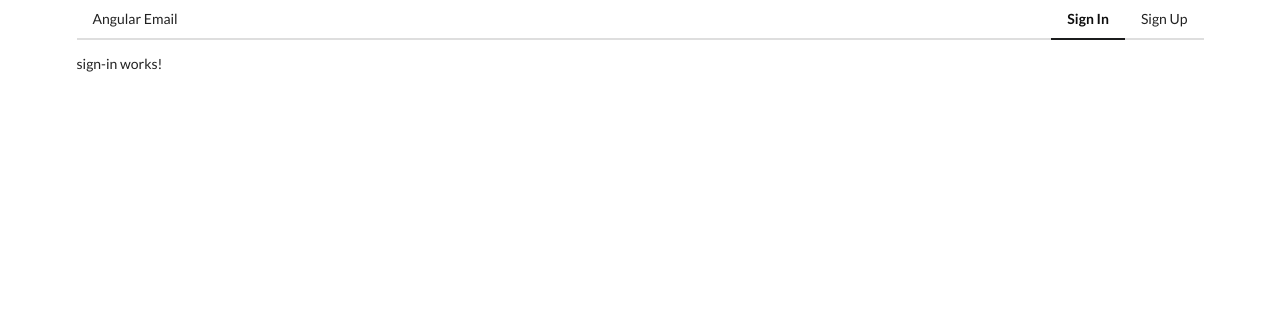
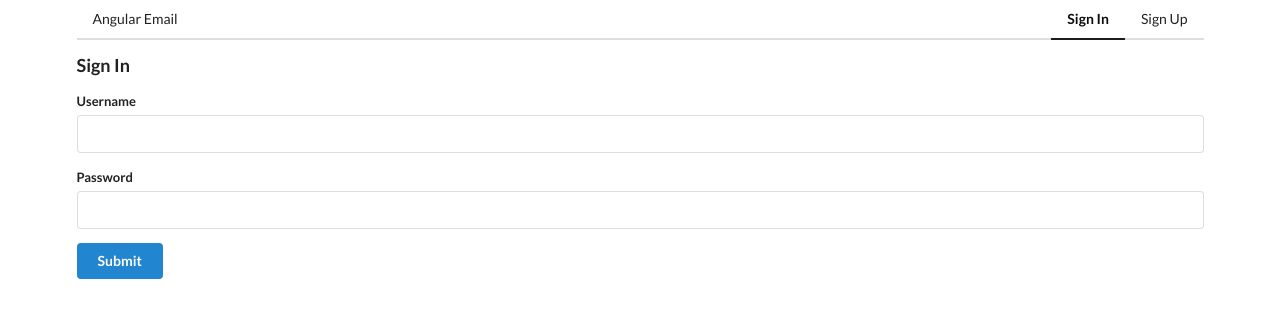
Before and after one commit to BalwantSandhu/emailclient, an Angular app: page / in a window 1280 px wide. Shown: the top 318 px of the page. Built offline with nearby package versions, Linux system fonts and the light colour scheme; no server answers.

Commit message:
Navigation after sign up or sign fixed

```diff
--- /dev/null
+++ b/src/app/Inbox/home/home.component.html
@@ -0,0 +1 @@
+<p>home works!</p>
--- /dev/null
+++ b/src/app/Inbox/inbox.routes.ts
@@ -0,0 +1,10 @@
+import { Routes } from "@angular/router";
+
+export const inboxRoutes: Routes = [
+    {
+        path: '',
+        loadComponent: () =>
+        import('./home/home.component')
+        .then(c => c.HomeComponent)
+    }
+]
--- a/src/app/app.routes.ts
+++ b/src/app/app.routes.ts
@@ -14,6 +14,12 @@ export const routes: Routes = [
         .then(c => c.SignOutComponent)
     },
     {
+        path: 'inbox',
+        loadChildren: () =>
+        import('./Inbox/inbox.routes')
+        .then(c => c.inboxRoutes)
+    },
+    {
         path: '',
         loadComponent: () =>
         import('./auth/sign-in/sign-in.component')
--- a/src/app/auth/auth.service.ts
+++ b/src/app/auth/auth.service.ts
@@ -15,6 +15,11 @@ interface SignupResponse{
 interface SignedinResponse{
   authenticated: boolean;
   username: string;
+}
+
+interface SigninCredentials{
+  username: string,
+  password: string;
 }
 
 @Injectable({
@@ -52,6 +57,14 @@ export class AuthService {
     );
   }
 
+  signin(credentials: SigninCredentials) {
+    return this.http.post(`${this.rootUrl}/auth/signin`, credentials).pipe(
+      tap(() => {
+        this.signedin$.next(true);
+      })
+    )
+  }
+
   signout(){
     return this.http.post(`${this.rootUrl}/auth/signout`,{}).pipe(
       tap(() => {
--- a/src/app/auth/sign-in/sign-in.component.css
+++ b/src/app/auth/sign-in/sign-in.component.css
@@ -0,0 +1,3 @@
+.basic.label{
+    margin-bottom: 0.25rem;
+}
--- a/src/app/auth/sign-in/sign-in.component.html
+++ b/src/app/auth/sign-in/sign-in.component.html
@@ -1 +1,26 @@
-<p>sign-in works!</p>
+<h3>Sign In</h3>
+<form (ngSubmit)="onSubmit()" class="ui form" [formGroup]="authForm">
+
+    <app-input
+        inputType="text"
+        label="Username"
+        [control]="authForm.controls.username"
+    ></app-input>
+    <app-input
+        inputType="password"
+        label="Password"
+        [control]="authForm.controls.password"
+    ></app-input>
+
+    <div *ngIf="authForm.errors" class="ui red basic label">
+        <p *ngIf="authForm.errors?.['credentials']">
+            Invalid username or password
+        </p>
+    </div>
+
+    <div>
+        <button class="ui submit button primary">
+            Submit
+        </button>
+    </div>
+</form>
--- a/src/app/auth/sign-in/sign-in.component.ts
+++ b/src/app/auth/sign-in/sign-in.component.ts
@@ -1,11 +1,52 @@
-import { Component } from '@angular/core';
+import { Component, inject } from '@angular/core';
+import { FormControl, ReactiveFormsModule, FormGroup, Validators } from '@angular/forms';
+import { InputComponent } from "../../Shared/input/input.component";
+import { AuthService } from '../auth.service';
+import { NgIf } from "@angular/common";
+import { Router } from '@angular/router';
 
 @Component({
   selector: 'app-sign-in',
-  imports: [],
+  imports: [ReactiveFormsModule, InputComponent, NgIf],
   templateUrl: './sign-in.component.html',
   styleUrl: './sign-in.component.css'
 })
 export class SignInComponent {
+  authForm = new FormGroup({
+    username: new FormControl('',{
+      nonNullable: true,
+      validators: [Validators.required,
+      Validators.minLength(3),
+      Validators.maxLength(20),
+      Validators.pattern(/^[a-z0-9]+$/)
+      ]
+    }),
+    password: new FormControl('',{
+      nonNullable: true,
+      validators: [Validators.required,
+      Validators.minLength(4),
+      Validators.maxLength(20)
+      ]
+    })
+  });
 
+  authService = inject(AuthService);
+  router = inject(Router);
+
+  onSubmit(){
+    if(this.authForm.invalid){
+      return;
+    }
+
+    this.authService.signin(this.authForm.getRawValue()).subscribe({
+      next: () => {
+        this.router.navigateByUrl('/inbox');
+      },
+      error: ({error}) => {
+        if(error.username || error.password){
+          this.authForm.setErrors({credentials: true});
+        }
+      }
+    })
+  }
 }
--- a/src/app/auth/sign-up/sign-up.component.ts
+++ b/src/app/auth/sign-up/sign-up.component.ts
@@ -6,6 +6,7 @@ import { uniqueUsername } from '../validators/unique-username.validator';
 import { HttpBackend, HttpClient } from '@angular/common/http';
 import { InputComponent } from "../../Shared/input/input.component";
 import { AuthService } from '../auth.service';
+import { Router } from '@angular/router';
 
 @Component({
   selector: 'app-sign-up',
@@ -63,6 +64,7 @@ export class SignUpComponent {
   }, { validators: [matchPassword]});
 
   authService = inject(AuthService);
+  router = inject(Router);
 
   onSubmit(){
     if(this.authForm.invalid){
@@ -72,7 +74,9 @@ export class SignUpComponent {
     this.authService.signup(this.authForm.getRawValue())
       .subscribe({
         next: (response) => {
-          console.log(response);
+          // Navigate to other route
+          this.router.navigateByUrl('/inbox');
+          //console.log(response);
         },
         error: (err) => {
           if(!err.status){
```
Also changed, not shown: src/app/Inbox/home/home.component.ts (added, +11 -0 lines), src/app/Inbox/home/home.component.css (added), src/app/auth/auth-http-interceptor.ts (line endings or trailing spaces), 1 other file (tests, documents, lock files or other folders).
